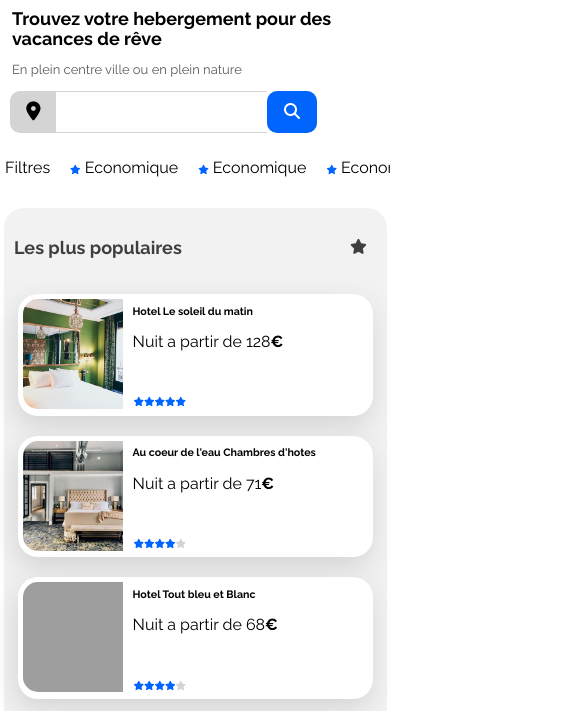
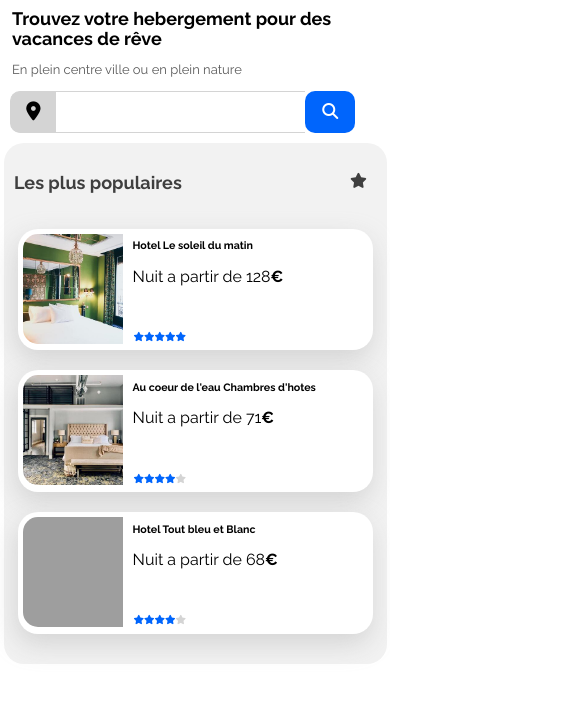
Before and after one commit to Tiago-Bertoldo/project_booki, a plain HTML site: page index.html in a window 390 px wide. Shown: the part 122-833 px from the top of the page, 585 px wide, since content can reach past the window. Drawn offline with Linux system fonts and the light colour scheme; grey boxes are pictures that could not be loaded.

Commit message:
footerUp

```diff
--- a/css/resposive.css
+++ b/css/resposive.css
@@ -88,7 +88,7 @@
 
 
     .recherche-article input {
-        min-width: 60;
+        min-width: 60%;
 
     }
 
--- a/css/style.css
+++ b/css/style.css
@@ -93,8 +93,6 @@ body {
     display: none;
 }
 
-
-
 .fa-map-marker-alt{
     margin-bottom: 10px;
     margin-left: 6px;
@@ -110,7 +108,6 @@ body {
     border-radius: 10px 0 0 10px;
     font-size: 19px;
 }
-
 
 .recherche-article input{
     width: 150px;
@@ -139,6 +136,7 @@ body {
 /* ****************START FILTRES**************** */
 .filtres {
    display: flex;
+   display: none;
    margin-top: 20px;
    width: 100%;
    height: auto;
@@ -215,23 +213,6 @@ body {
 /* ****************START FILTRES**************** */
 
 
-#filtres {
-    width: 100%;
-    width: 992px;
-    margin: auto;
-    display: flex;
-}
-
-.filtres-btn {
-    display: flex;
-    align-items: center;
-    justify-content: flex-start;
-}
-
-.fbb {
-    width: 40%;
-    margin-left: 20px;
-}
 /* ****************START HEBERGEMENTS**************** */
 #hebergements {
     width: 98%;
@@ -577,8 +558,11 @@ footer a {
 }
 
 .container-footer {
-    margin-left: 10px;
+    margin: auto;
+    width: 100%;
+    max-width: 992px;
     display: flex;
+    flex-wrap: wrap;
 }
 
 .propos , .hebergements , .assistence {
--- a/index.html
+++ b/index.html
@@ -50,8 +50,7 @@
   </section>
 
   <!-- START filtres -->
-  <section id="filtres">
-
+  <!-- <section id="filtres">
         <div class="filtres-btn">
             <p>Filtres</p>
             <div class="filtres-btn-one fbb">
@@ -75,7 +74,7 @@
             </div>
 
         </div>
-  </section>
+  </section> -->
 
    <!-- START SECTION HEBERGEMENT -->
     <section id="hebergements">
```
